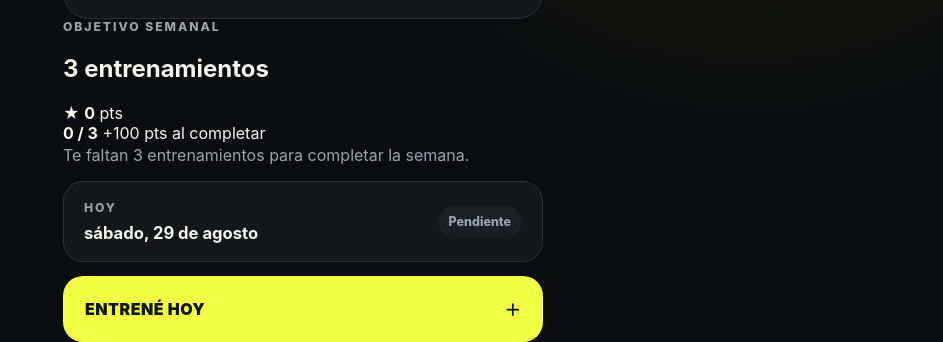
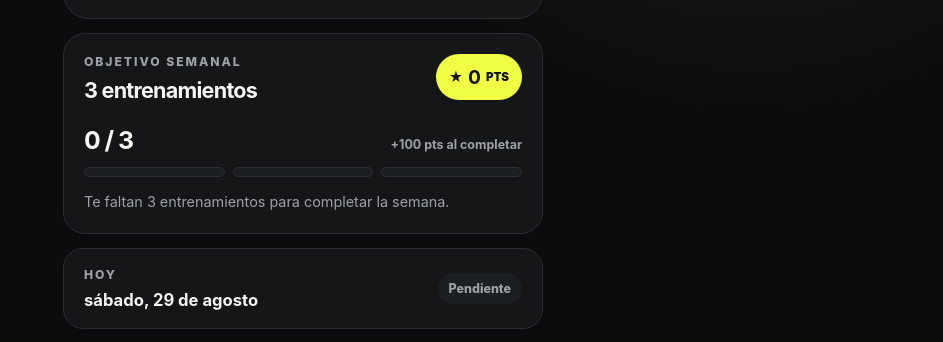
Before and after one commit to jorgenfotografia-rgb/ENTRENO, a plain HTML site: page index.html in a window 1280 px wide. Shown: the part 384-726 px from the top of the page, without its empty margins (337-1280 px from the left). Drawn offline with Linux system fonts and the light colour scheme.

Commit message:
Style weekly objective and points for V0.2

```diff
--- a/styles.css
+++ b/styles.css
@@ -12,6 +12,7 @@
   --danger: #ffb4b4;
   font-family: Inter, ui-sans-serif, system-ui, -apple-system, BlinkMacSystemFont, "Segoe UI", sans-serif;
 }
+
 * { box-sizing: border-box; }
 html { background: var(--bg); }
 body {
@@ -22,11 +23,13 @@ body {
 }
 button, summary { font: inherit; }
 button { -webkit-tap-highlight-color: transparent; }
+
 .app-shell {
   width: min(100%, 520px);
   margin: 0 auto;
   padding: max(24px, env(safe-area-inset-top)) 20px max(30px, env(safe-area-inset-bottom));
 }
+
 .app-header {
   display: flex;
   align-items: flex-start;
@@ -34,6 +37,7 @@ button { -webkit-tap-highlight-color: transparent; }
   gap: 20px;
   padding: 18px 2px 28px;
 }
+
 .eyebrow, .card-label {
   margin: 0 0 8px;
   color: var(--muted);
@@ -42,12 +46,14 @@ button { -webkit-tap-highlight-color: transparent; }
   letter-spacing: .16em;
   text-transform: uppercase;
 }
+
 h1 {
   margin: 0;
   font-size: clamp(2.25rem, 9vw, 3.6rem);
   line-height: .94;
   letter-spacing: -.06em;
 }
+
 .status-dot {
   width: 12px;
   height: 12px;
@@ -56,29 +62,137 @@ h1 {
   background: var(--accent);
   box-shadow: 0 0 0 6px rgba(240,255,68,.09);
 }
-.hero-card, .today-card, .settings {
+
+.hero-card, .goal-card, .today-card, .settings {
   border: 1px solid var(--border);
   background: rgba(21,23,25,.92);
 }
-.hero-card { padding: 24px; border-radius: 26px; }
+
+.hero-card {
+  padding: 24px;
+  border-radius: 26px;
+}
+
 .streak-line {
   display: flex;
   align-items: baseline;
   gap: 8px;
   margin: 8px 0 10px;
 }
+
 .streak-line strong {
   font-size: clamp(4.5rem, 22vw, 7rem);
   line-height: .85;
   letter-spacing: -.08em;
 }
+
 .streak-line span:last-child {
   color: var(--muted);
   font-size: 1.05rem;
   font-weight: 700;
 }
-.flame { align-self: center; font-size: 2.35rem; transform: translateY(-4px); }
-.muted { margin: 0; color: var(--muted); line-height: 1.5; }
+
+.flame {
+  align-self: center;
+  font-size: 2.35rem;
+  transform: translateY(-4px);
+}
+
+.muted {
+  margin: 0;
+  color: var(--muted);
+  line-height: 1.5;
+}
+
+.goal-card {
+  margin-top: 14px;
+  padding: 20px;
+  border-radius: 22px;
+}
+
+.goal-topline {
+  display: flex;
+  align-items: flex-start;
+  justify-content: space-between;
+  gap: 16px;
+}
+
+.goal-topline h2 {
+  margin: 0;
+  font-size: 1.35rem;
+  letter-spacing: -.035em;
+}
+
+.points-pill {
+  min-height: 46px;
+  flex: 0 0 auto;
+  display: flex;
+  align-items: center;
+  gap: 5px;
+  padding: 0 13px;
+  border-radius: 999px;
+  background: var(--accent);
+  color: var(--accent-text);
+}
+
+.points-pill > span:first-child {
+  font-size: .86rem;
+}
+
+.points-pill strong {
+  font-size: 1.2rem;
+}
+
+.points-pill > span:last-child {
+  font-size: .72rem;
+  font-weight: 900;
+  text-transform: uppercase;
+}
+
+.goal-progress-row {
+  display: flex;
+  align-items: baseline;
+  justify-content: space-between;
+  gap: 12px;
+  margin-top: 22px;
+}
+
+.goal-progress-row strong {
+  font-size: 1.55rem;
+  letter-spacing: -.04em;
+}
+
+.goal-progress-row span {
+  color: var(--muted);
+  font-size: .78rem;
+  font-weight: 700;
+  text-align: right;
+}
+
+.goal-segments {
+  display: grid;
+  grid-template-columns: repeat(3, minmax(0, 1fr));
+  gap: 8px;
+  margin-top: 12px;
+}
+
+.goal-segment {
+  height: 10px;
+  border: 1px solid var(--border);
+  border-radius: 999px;
+  background: var(--panel-2);
+}
+
+.goal-segment.filled {
+  border-color: var(--accent);
+  background: var(--accent);
+}
+
+.goal-message {
+  margin-top: 14px;
+  font-size: .9rem;
+}
+
 .today-card {
   display: flex;
   justify-content: space-between;
@@ -88,7 +202,13 @@ h1 {
   padding: 18px 20px;
   border-radius: 20px;
 }
-.today-date { margin: 0; font-size: 1.04rem; font-weight: 700; }
+
+.today-date {
+  margin: 0;
+  font-size: 1.04rem;
+  font-weight: 700;
+}
+
 .badge {
   padding: 8px 11px;
   border-radius: 999px;
@@ -97,7 +217,12 @@ h1 {
   font-size: .78rem;
   font-weight: 800;
 }
-.badge.done { background: var(--accent); color: var(--accent-text); }
+
+.badge.done {
+  background: var(--accent);
+  color: var(--accent-text);
+}
+
 .primary-button {
   width: 100%;
   min-height: 66px;
@@ -114,18 +239,28 @@ h1 {
   letter-spacing: .03em;
   cursor: pointer;
 }
-.primary-button:disabled { cursor: default; opacity: .62; }
-.primary-button:focus-visible, .secondary-button:focus-visible, summary:focus-visible {
+
+.primary-button:disabled {
+  cursor: default;
+  opacity: .62;
+}
+
+.primary-button:focus-visible,
+.secondary-button:focus-visible,
+summary:focus-visible {
   outline: 3px solid #fff;
   outline-offset: 3px;
 }
+
 .feedback {
   min-height: 24px;
   margin: 10px 4px 2px;
   color: var(--success);
   font-size: .9rem;
 }
+
 .history-section { margin-top: 26px; }
+
 .section-heading {
   display: flex;
   justify-content: space-between;
@@ -133,9 +268,24 @@ h1 {
   gap: 14px;
   margin-bottom: 12px;
 }
-.section-heading h2 { margin: 0; font-size: 1.12rem; letter-spacing: -.02em; }
-.mini-stat { color: var(--muted); font-size: .8rem; }
-.week-grid { display: grid; grid-template-columns: repeat(7, minmax(0, 1fr)); gap: 7px; }
+
+.section-heading h2 {
+  margin: 0;
+  font-size: 1.12rem;
+  letter-spacing: -.02em;
+}
+
+.mini-stat {
+  color: var(--muted);
+  font-size: .8rem;
+}
+
+.week-grid {
+  display: grid;
+  grid-template-columns: repeat(7, minmax(0, 1fr));
+  gap: 7px;
+}
+
 .day-cell {
   min-width: 0;
   padding: 12px 4px 10px;
@@ -144,6 +294,7 @@ h1 {
   background: var(--panel);
   text-align: center;
 }
+
 .day-cell .dow {
   display: block;
   margin-bottom: 8px;
@@ -152,6 +303,7 @@ h1 {
   font-weight: 800;
   text-transform: uppercase;
 }
+
 .day-cell .date-num {
   display: grid;
   width: 30px;
@@ -162,9 +314,20 @@ h1 {
   font-size: .82rem;
   font-weight: 800;
 }
-.day-cell.done .date-num { background: var(--accent); color: var(--accent-text); }
+
+.day-cell.done .date-num {
+  background: var(--accent);
+  color: var(--accent-text);
+}
+
 .day-cell.today { border-color: #666d73; }
-.settings { margin-top: 24px; border-radius: 18px; overflow: hidden; }
+
+.settings {
+  margin-top: 24px;
+  border-radius: 18px;
+  overflow: hidden;
+}
+
 .settings summary {
   min-height: 52px;
   display: flex;
@@ -173,7 +336,13 @@ h1 {
   cursor: pointer;
   font-weight: 800;
 }
-.settings-body { padding: 0 18px 18px; color: var(--muted); font-size: .9rem; }
+
+.settings-body {
+  padding: 0 18px 18px;
+  color: var(--muted);
+  font-size: .9rem;
+}
+
 .secondary-button {
   width: 100%;
   min-height: 48px;
@@ -185,10 +354,19 @@ h1 {
   font-weight: 800;
   cursor: pointer;
 }
-footer { padding: 24px 0 4px; color: #676d72; text-align: center; font-size: .74rem; }
+
+footer {
+  padding: 24px 0 4px;
+  color: #676d72;
+  text-align: center;
+  font-size: .74rem;
+}
+
 @media (max-width: 380px) {
   .app-shell { padding-left: 14px; padding-right: 14px; }
-  .hero-card { padding: 20px; }
+  .hero-card, .goal-card { padding: 20px; }
+  .goal-topline { gap: 10px; }
+  .points-pill { padding: 0 10px; }
   .week-grid { gap: 5px; }
   .day-cell { border-radius: 12px; }
 }
```
